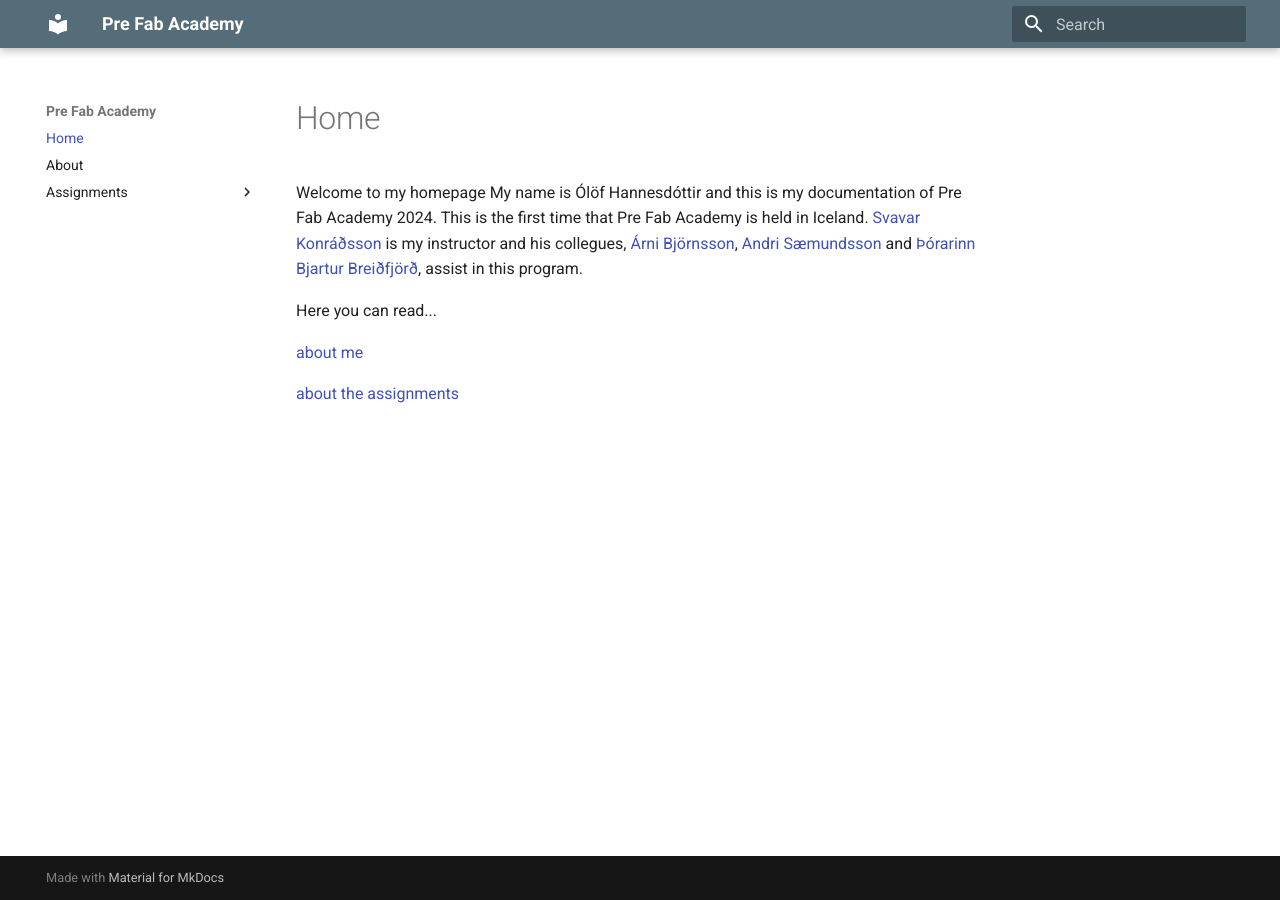
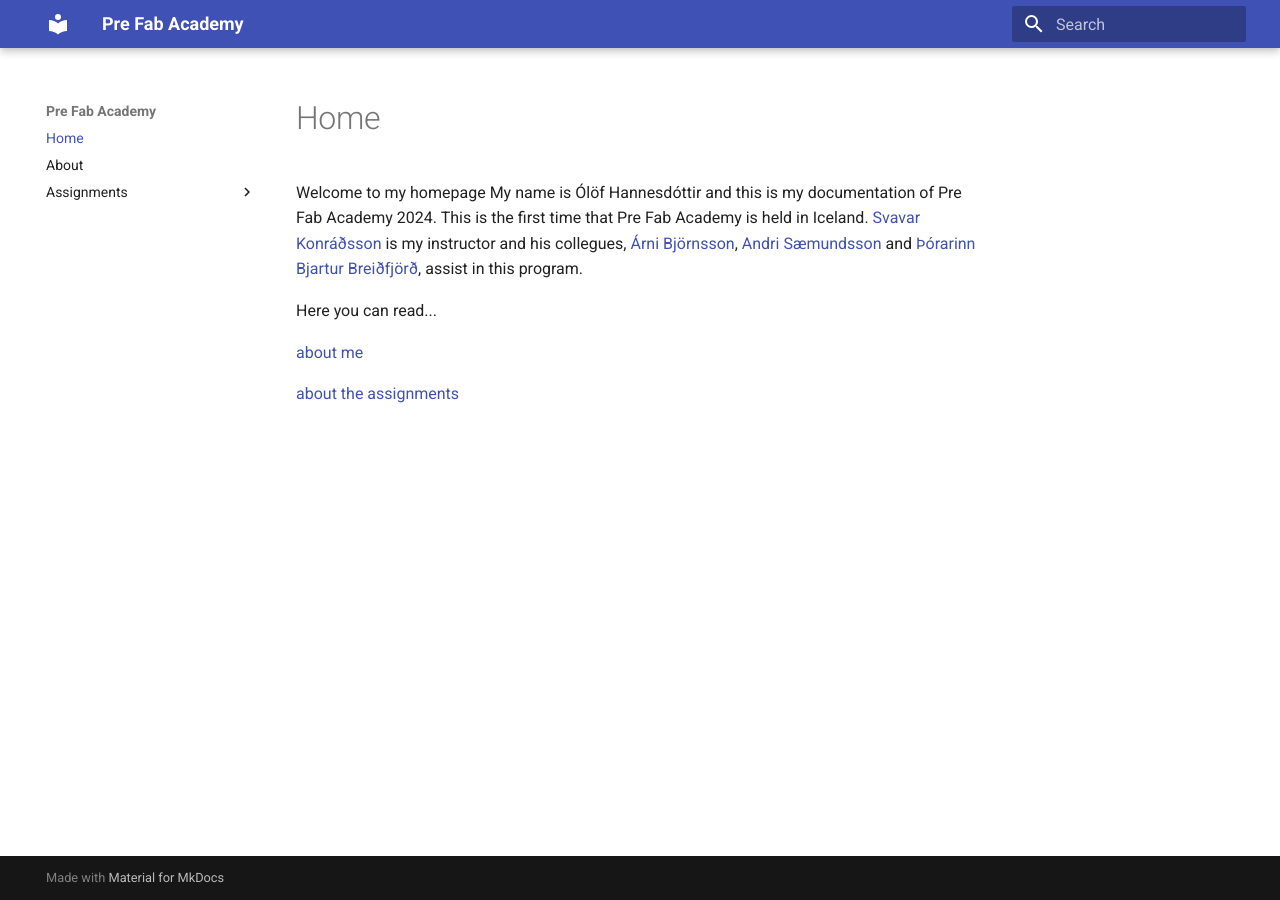
Before and after one commit to OlofH2/Before-Fab-Academy, an MkDocs documentation site: the page built from docs/index.md, in a window 1280 px wide. Built offline with MkDocs 1.6.1 and Material for MkDocs 9.7.7, drawn with Linux system fonts in a browser that asks for light colours.

Commit message:
Colors of site - accent added

```diff
--- a/mkdocs.yml
+++ b/mkdocs.yml
@@ -9,7 +9,8 @@ theme:
     - navigation.sections
 
   palette:
-    primary: blue grey
+    primary: indigo
+    accent: cyan
 
   features:
       - navigation.tracking
```
